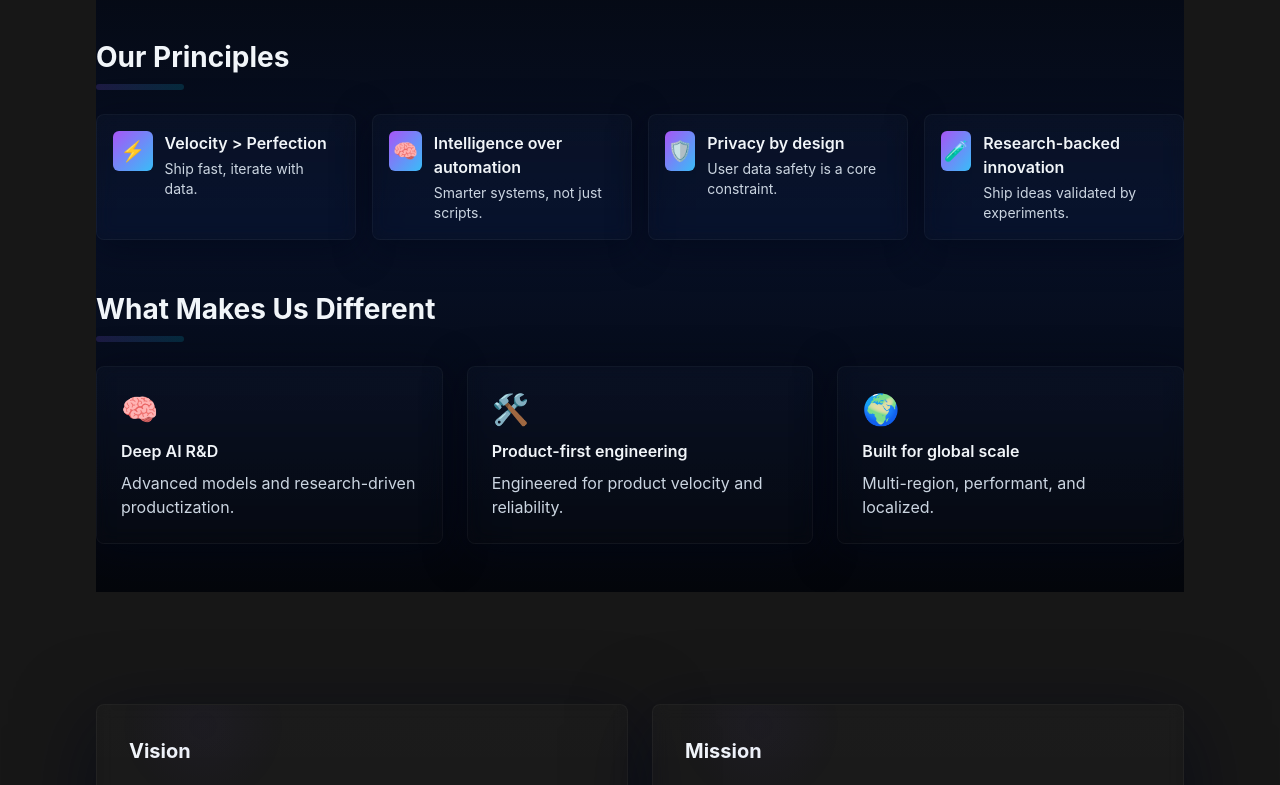
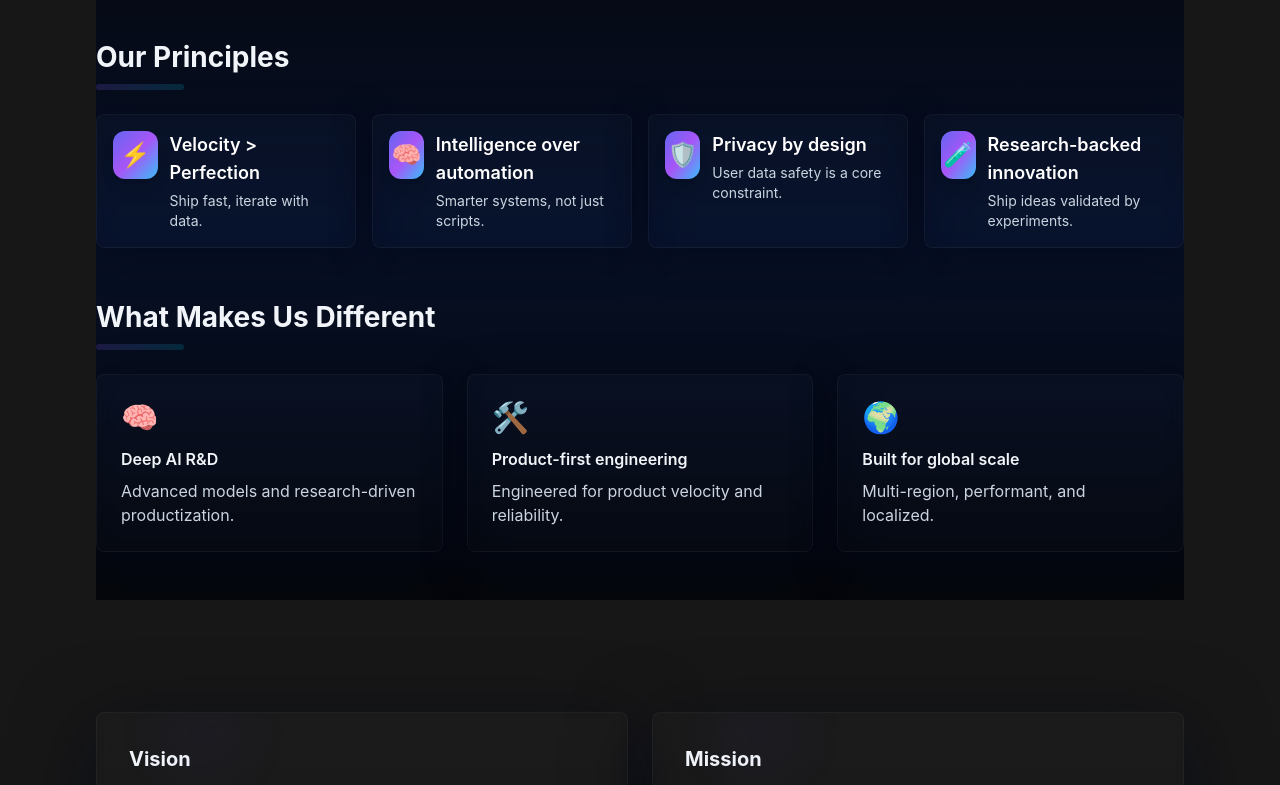
Before and after one commit to Aeviris/aeviris-website, a React (Vite) app: page / in a window 1280 px wide. Shown: the part 2392-3177 px from the top of the page. Built offline with nearby package versions, Linux system fonts and the light colour scheme; the HTML template or start-up script is replaced by a standard one.

Commit message:
Style: Principles card — larger gradient icon and stronger title

```diff
--- a/src/components/Principles.jsx
+++ b/src/components/Principles.jsx
@@ -23,9 +23,9 @@ export default function Principles(){
             whileHover={{translateY:-6, scale:1.02}}
             transition={{type:'spring', stiffness:200}}
           >
-            <div className="w-10 h-10 rounded-md flex items-center justify-center text-xl bg-gradient-to-br from-purple-500 to-sky-400 text-white">{p.icon}</div>
+            <div className="w-12 h-12 rounded-xl flex items-center justify-center text-2xl bg-gradient-to-br from-indigo-500 via-purple-500 to-sky-400 text-white shadow-lg">{p.icon}</div>
             <div>
-              <div className="font-semibold">{p.title}</div>
+              <div className="text-white text-lg font-semibold">{p.title}</div>
               <div className="text-slate-300 text-sm mt-1">{p.desc}</div>
             </div>
           </motion.div>
```
